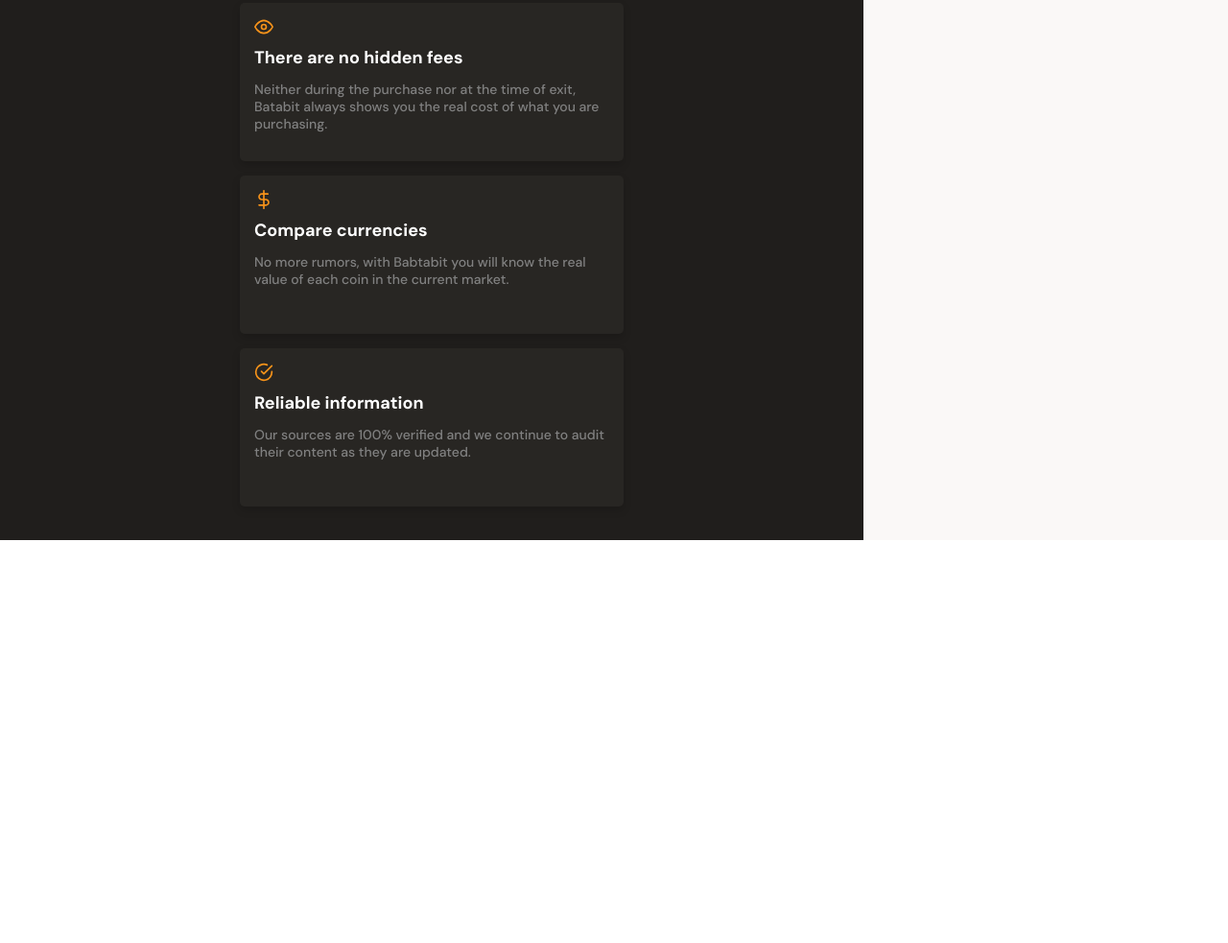
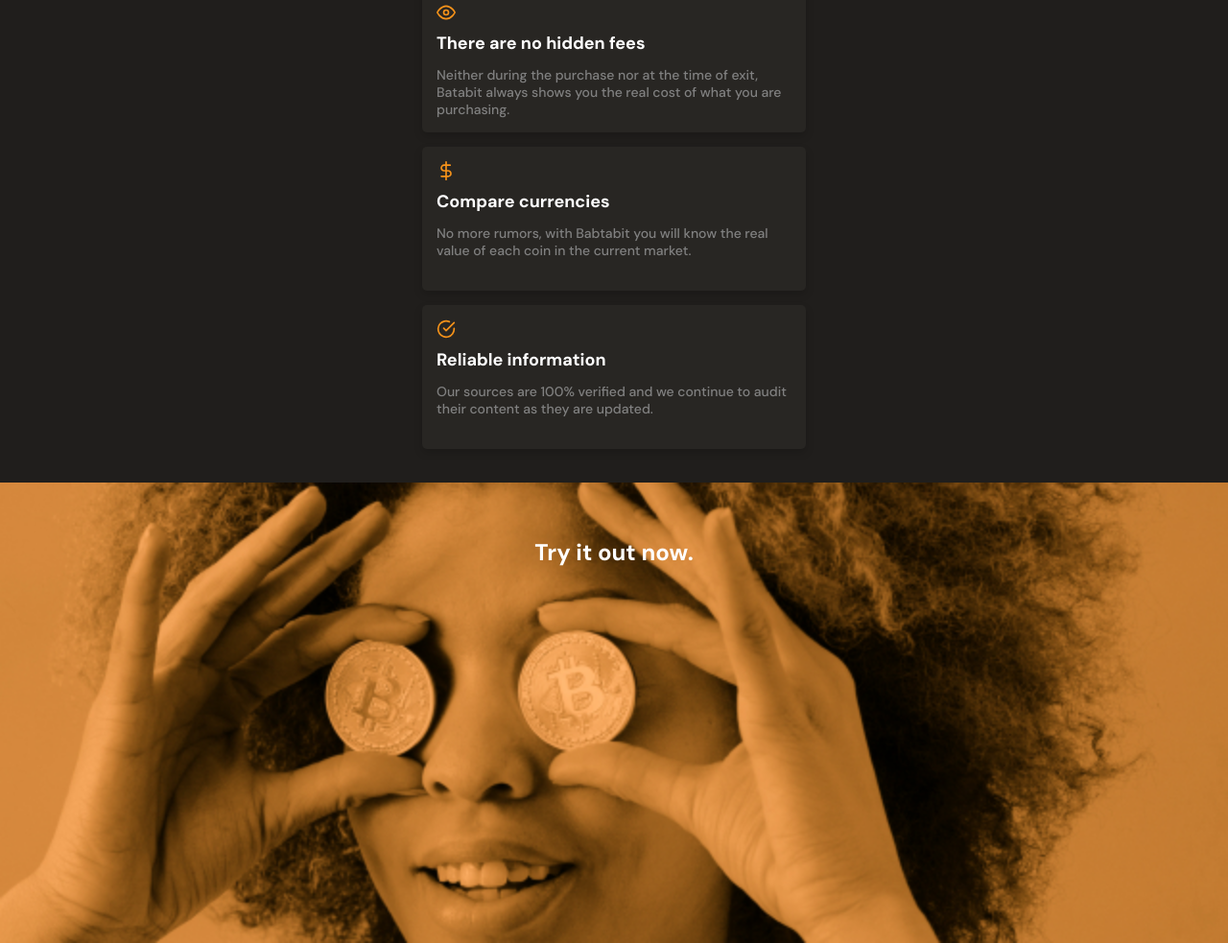
Before and after one commit to JuanG0595/Batatabit, a plain HTML site: page index.html in a window 1280 px wide. Shown: the part 1877-2860 px from the top of the page at 96% size. Before the commit the page ends 2440 px from the top, so only its background shows below. Drawn offline with Linux system fonts and the light colour scheme.

Commit message:
Fifth commit where the decoration section was worked

```diff
--- a/index.html
+++ b/index.html
@@ -121,7 +121,11 @@
                 </article>
             </section>
         </section>
-        <section></section>
+        <!-- Here starts the decoration section -->
+        <section class="bitcoin-image-container">
+            <h2>Try it out now.</h2>
+        </section>
+        <!-- Here starts the plans section -->
         <section></section>
     </main>
     <footer></footer>
--- a/style.css
+++ b/style.css
@@ -1,6 +1,6 @@
 /* Convention or step by step to apply styles in CSS
 
-1. Positioning (Put in order all the HTML elements (Position)).
+1. Positioning (To put in order all the HTML elements (Position)).
 2. Box model (width and height(content), margin, padding and border)).
 3. Typography (The fonts are applied in their styles and sizes).
 4. Visuals (Visual elements such as box-shadow, border-radius and all those visual effects that are added to the boxes).
@@ -279,7 +279,6 @@ main{
     position: relative;
     width: 100%;
     min-width: 320px;
-    max-width: 900px;
     height: auto;
     padding: 20px 10px;
     background-color: var(--black);
@@ -318,7 +317,7 @@ main{
     width: 90%;
     min-width: 288px;
     max-width: 400px;
-    height: 165px;
+    min-height: 150px;
     margin: 15px auto;
     padding: 15px;
     background-color: var(--warm-black);
@@ -360,7 +359,7 @@ main{
     width: 20px;
     height: 20px;
     margin-bottom: 10px;
-    background-image: url("./assets/icons-batatabit/check-circle\ 1\(2\).svg");
+    background-image: url("./assets/icons-batatabit/check-circle-icon\.svg");
     background-position: center;
     background-repeat: no-repeat;
     background-size: cover;
@@ -378,3 +377,20 @@ main{
     line-height: 1.8rem;
     color:#808080;
 }
+.bitcoin-image-container{
+    width: 100%;
+    min-width: 320px;
+    height: 60vh;
+    background-image: url("./assets/images-batatabit/bitcoinbaby-decoration-section-image.jpg");
+    background-position: center;
+    background-size: cover;
+    background-repeat: no-repeat;
+}
+.bitcoin-image-container h2{
+    padding-top: 60px;
+    font-size: 2.4rem;
+    font-weight: bold;
+    line-height: 2.6rem;
+    color: var(--just-white);
+    text-align: center;
+}
```
Also changed, not shown: assets/icons-batatabit/check-circle-icon.svg (renamed from assets/icons-batatabit/check-circle 1(2).svg), assets/images-batatabit/bitcoinbaby-decoration-section-image.jpg (added).
